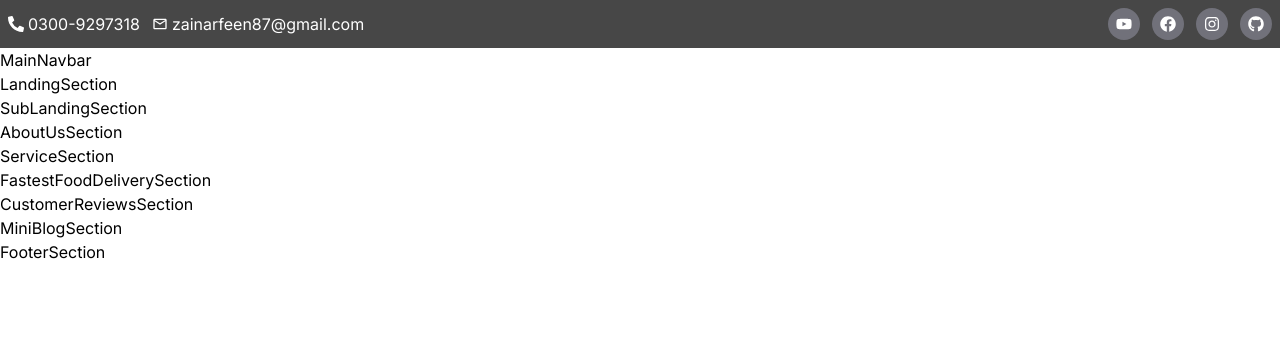
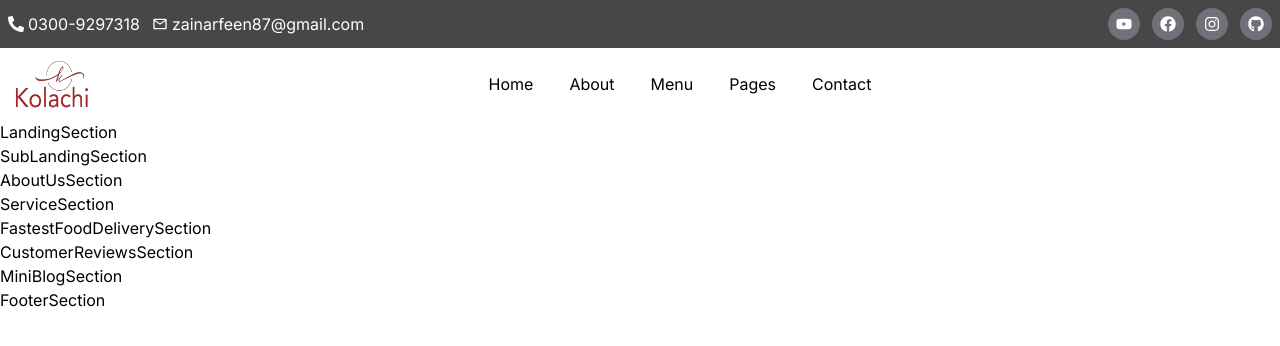
Before and after one commit to ZAINKHAN25/kolachi-resturant, a Next.js app: page / in a window 1280 px wide. Shown: the top 346 px of the page. Built offline with nearby package versions, Linux system fonts and the light colour scheme.

Commit message:
Working on main navbar component.

```diff
--- a/src/app/components/MainNavbar/index.jsx
+++ b/src/app/components/MainNavbar/index.jsx
@@ -1,9 +1,40 @@
+import Image from 'next/image';
 import React from 'react';
+
+import KolochiLogo from "../../assets/logo.png";
+
+const lisOfNav = ["Home", "About", "Menu", "Pages", "Contact"];
 
 function MainNavbar() {
     return (
-        <div>
-            MainNavbar
+        <div
+            className='w-screen bg-cW'
+        >
+            <div
+                className='container mx-auto flex justify-between px-3 py-2'
+            >
+                <div>
+                    <Image
+                        src={KolochiLogo}
+                        width={80}
+                    />
+                </div>
+                <div
+                    className='flex justify-center items-center gap-3'
+                >
+                    {
+                        lisOfNav.map((item, index) => (
+                            <span
+                                key={index}
+                                className='px-3 py-1 rounded-lg cursor-pointer transition-all hover:bg-hoverClr'
+                            >
+                                {item}
+                            </span>
+                        ))
+                    }
+                </div>
+                <div></div>
+            </div>
         </div>
     )
 }
--- a/tailwind.config.js
+++ b/tailwind.config.js
@@ -12,6 +12,7 @@ module.exports = {
       cW: "#fff",
       buttonClr: "#71717a",
       buttonClrHvr: "#a3a3a3",
+      hoverClr: "#e4e4e7"
     },
     // You can add other theme configurations here if needed
   },
```
Also changed, not shown: src/app/components/MiniNavbar/index.jsx (+26 -8 lines), src/app/assets/image 110.png (added), src/app/assets/logo.png (added).
